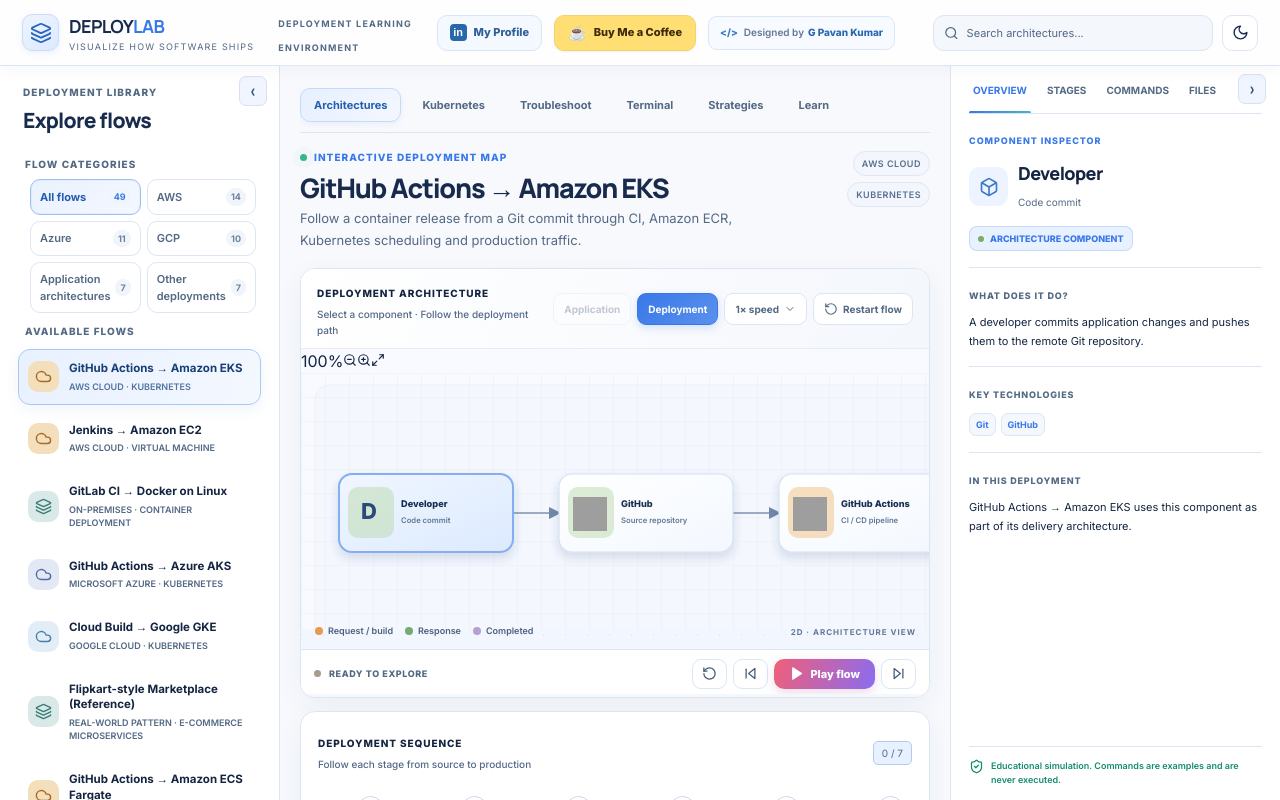
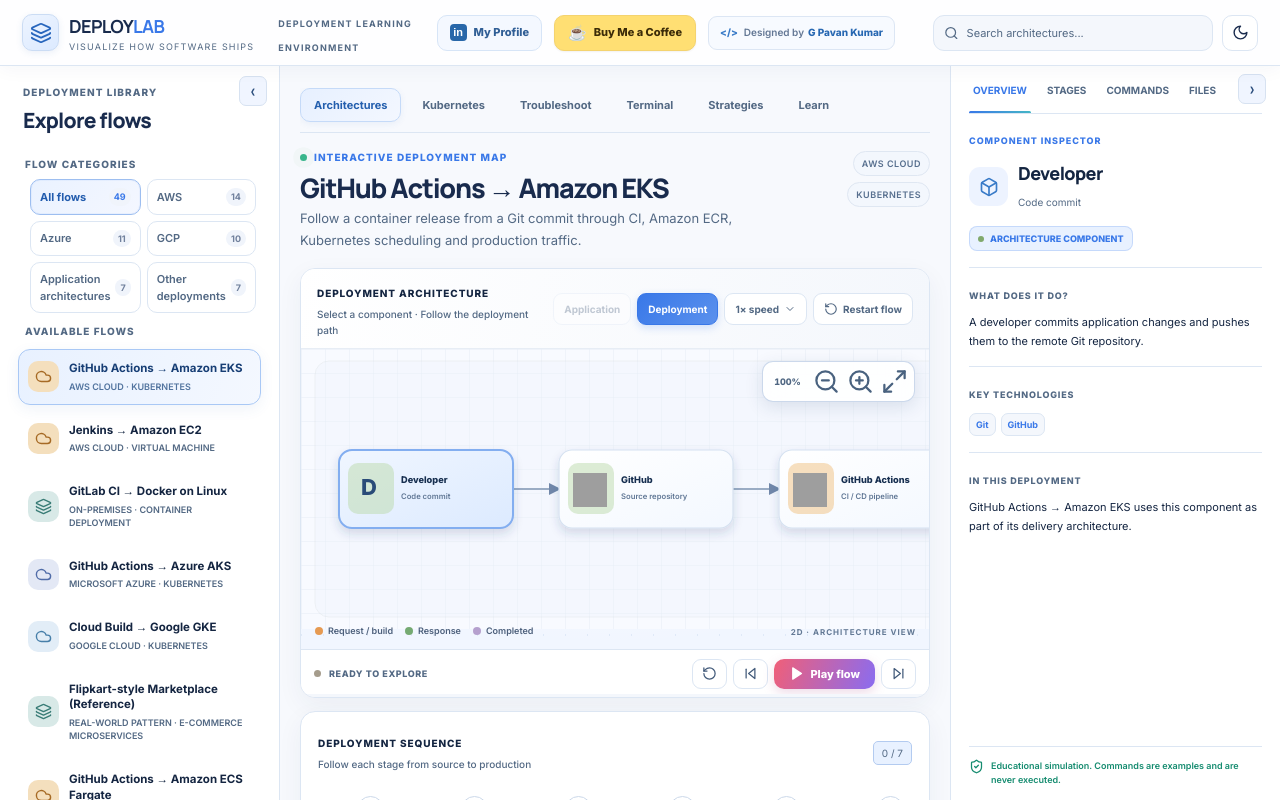
Before and after one commit to gajulatechi27/devops-deployment-explorer, a React (Vite) app: page / in a window 1280 px wide. Shown: the top 800 px of the page. Built offline with nearby package versions, Linux system fonts and the light colour scheme; grey boxes are pictures that could not be loaded.

Commit message:
Style Architecture Studio zoom and canvas navigation toolbar

```diff
--- a/src/index.css
+++ b/src/index.css
@@ -1056,3 +1056,70 @@ main>footer span{color:#4c8bd6}
 @media(prefers-reduced-motion:reduce){
   .route-flow-dash,.node-halo{animation:none!important}
 }
+
+
+/* Architecture Studio canvas navigation controls */
+.architecture-2d{position:relative;isolation:isolate;touch-action:pan-y}
+.architecture-2d>svg{display:block;max-width:100%;user-select:none;touch-action:none}
+.architecture-2d.flow-map>svg{max-width:none}
+.canvas-toolbar{
+ position:absolute;
+ z-index:5;
+ top:12px;
+ right:14px;
+ display:flex;
+ align-items:center;
+ gap:5px;
+ padding:5px;
+ border:1px solid rgba(190,207,230,.8);
+ border-radius:11px;
+ background:rgba(255,255,255,.9);
+ box-shadow:0 5px 18px rgba(27,57,96,.12);
+ backdrop-filter:blur(12px);
+}
+.canvas-toolbar button{
+ display:inline-flex;
+ align-items:center;
+ justify-content:center;
+ width:29px;
+ height:29px;
+ padding:0;
+ border:1px solid transparent;
+ border-radius:7px;
+ background:transparent;
+ color:#49627f;
+ cursor:pointer;
+ transition:all .16s ease;
+}
+.canvas-toolbar button:hover:not(:disabled){
+ color:#2368c5;
+ border-color:#c7daf4;
+ background:#eaf2ff;
+}
+.canvas-toolbar button:disabled{opacity:.35;cursor:not-allowed}
+.canvas-zoom-level{
+ min-width:39px;
+ padding:0 5px;
+ color:#506783;
+ text-align:center;
+ font:750 9px 'Inter',sans-serif;
+ font-variant-numeric:tabular-nums;
+}
+.app.dark .canvas-toolbar{
+ background:rgba(16,31,54,.92);
+ border-color:#355071;
+ box-shadow:0 6px 20px rgba(0,0,0,.28);
+}
+.app.dark .canvas-toolbar button{color:#b8cbe4}
+.app.dark .canvas-toolbar button:hover:not(:disabled){
+ color:#dcecff;
+ border-color:#456f9f;
+ background:#1d3a5d;
+}
+.app.dark .canvas-zoom-level{color:#c0d1e7}
+.architecture-2d svg:active{cursor:grabbing}
+.architecture-2d .canvas-background{cursor:grab}
+@media(max-width:700px){
+ .canvas-toolbar{top:8px;right:8px;gap:2px;padding:4px}
+ .canvas-toolbar button{width:27px;height:27px}
+}
```
